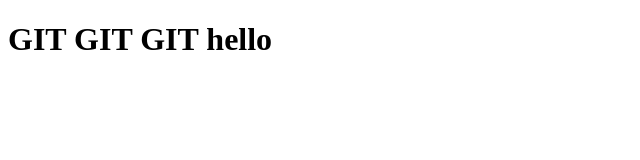
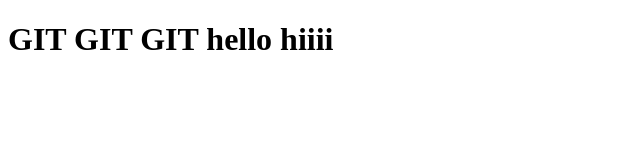
Before and after one commit to Dibyo10/OS-Club-1, a plain HTML site: page index.html in a window 1280 px wide. Shown: the whole page, without its empty margins (0-640 px from the left). Drawn offline with Linux system fonts and the light colour scheme.

Commit message:
Third Commit

```diff
--- a/index.html
+++ b/index.html
@@ -6,6 +6,6 @@
     <title>Document</title>
 </head>
 <body>
-    <h1>GIT GIT GIT hello</h1>
+    <h1>GIT GIT GIT hello hiiii</h1>
 </body>
 </html>
```
